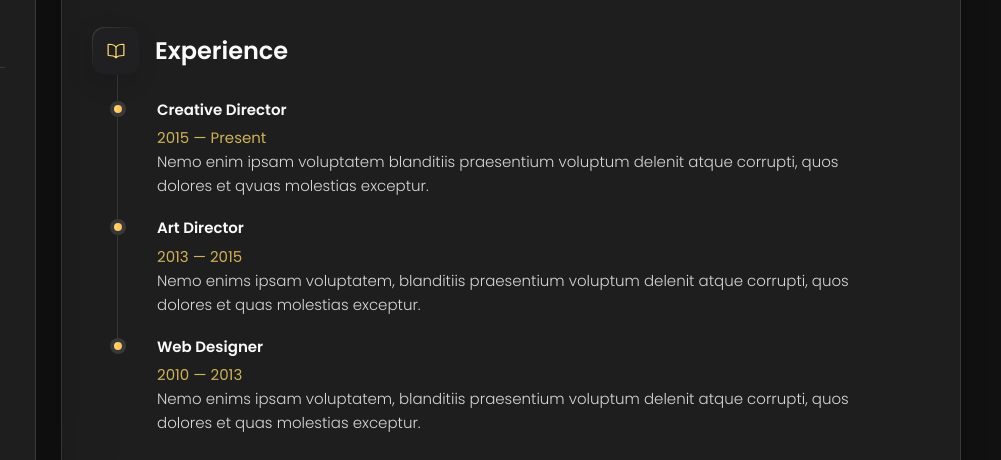
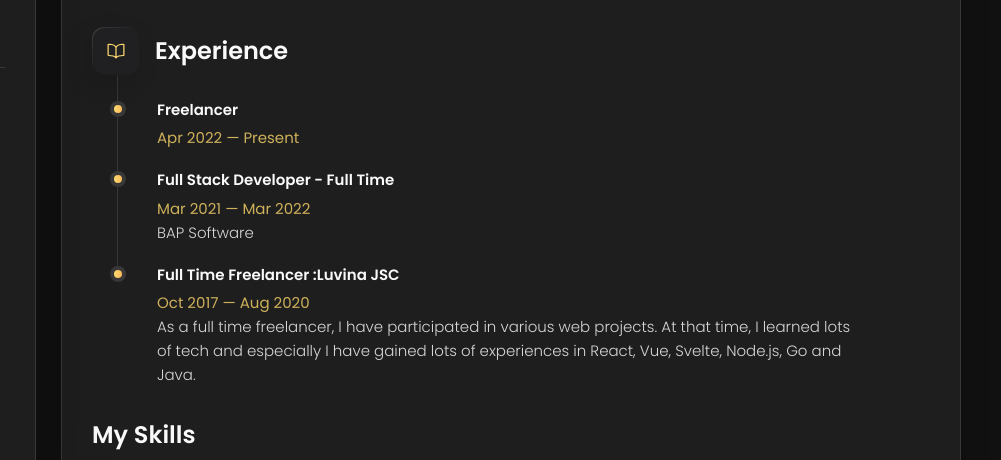
Before and after one commit to midas-pro/simple-blog, a plain HTML site: page index.html in a window 1280 px wide. Both pictures are taken after a click on the button "Resume". Shown: the part 340-800 px from the top of the page, 279-1280 px from the left. Drawn offline with nearby package versions, Linux system fonts and the light colour scheme.

```diff
--- a/index.html
+++ b/index.html
@@ -551,42 +551,33 @@
 
             <li class="timeline-item">
 
-              <h4 class="h4 timeline-item-title">Creative director</h4>
+              <h4 class="h4 timeline-item-title">Freelancer</h4>
 
-              <span>2015 — Present</span>
+              <span>Apr 2022 — Present</span>
+
+            </li>
+
+            <li class="timeline-item">
+
+              <h4 class="h4 timeline-item-title">Full stack developer - Full time</h4>
+
+              <span>Mar 2021 — Mar 2022</span>
 
               <p class="timeline-text">
-                Nemo enim ipsam voluptatem blanditiis praesentium voluptum delenit atque corrupti, quos dolores et qvuas
-                molestias
-                exceptur.
+                BAP Software
               </p>
 
             </li>
 
             <li class="timeline-item">
 
-              <h4 class="h4 timeline-item-title">Art director</h4>
+              <h4 class="h4 timeline-item-title">Full time freelancer :Luvina JSC</h4>
 
-              <span>2013 — 2015</span>
+              <span>Oct 2017 — Aug 2020</span>
 
               <p class="timeline-text">
-                Nemo enims ipsam voluptatem, blanditiis praesentium voluptum delenit atque corrupti, quos dolores et
-                quas molestias
-                exceptur.
-              </p>
-
-            </li>
-
-            <li class="timeline-item">
-
-              <h4 class="h4 timeline-item-title">Web designer</h4>
-
-              <span>2010 — 2013</span>
-
-              <p class="timeline-text">
-                Nemo enims ipsam voluptatem, blanditiis praesentium voluptum delenit atque corrupti, quos dolores et
-                quas molestias
-                exceptur.
+                As a full time freelancer, I have participated in various web projects.
+At that time, I learned lots of tech and especially I have gained lots of experiences in React, Vue, Svelte, Node.js, Go and Java.
               </p>
 
             </li>
```
